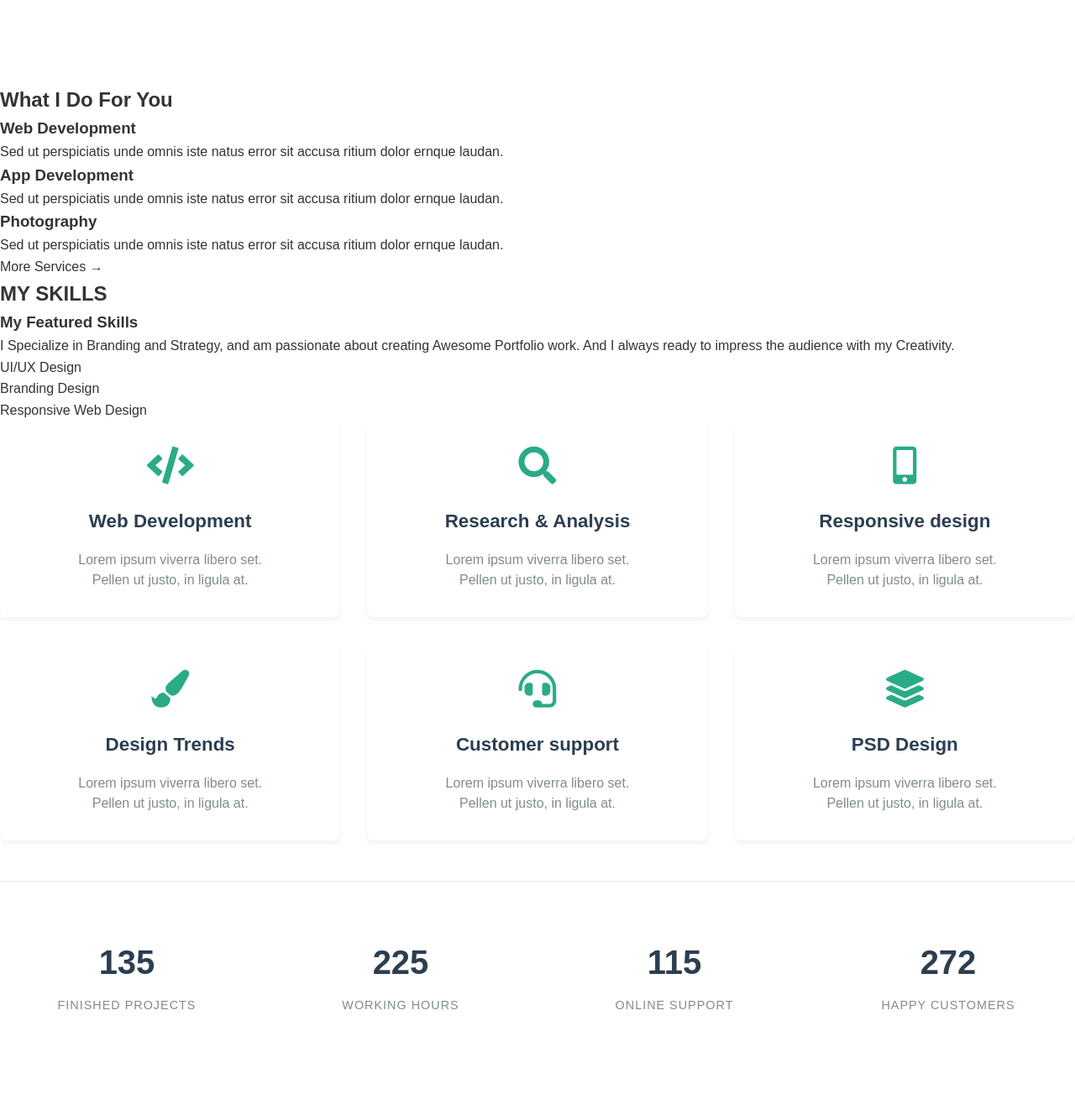
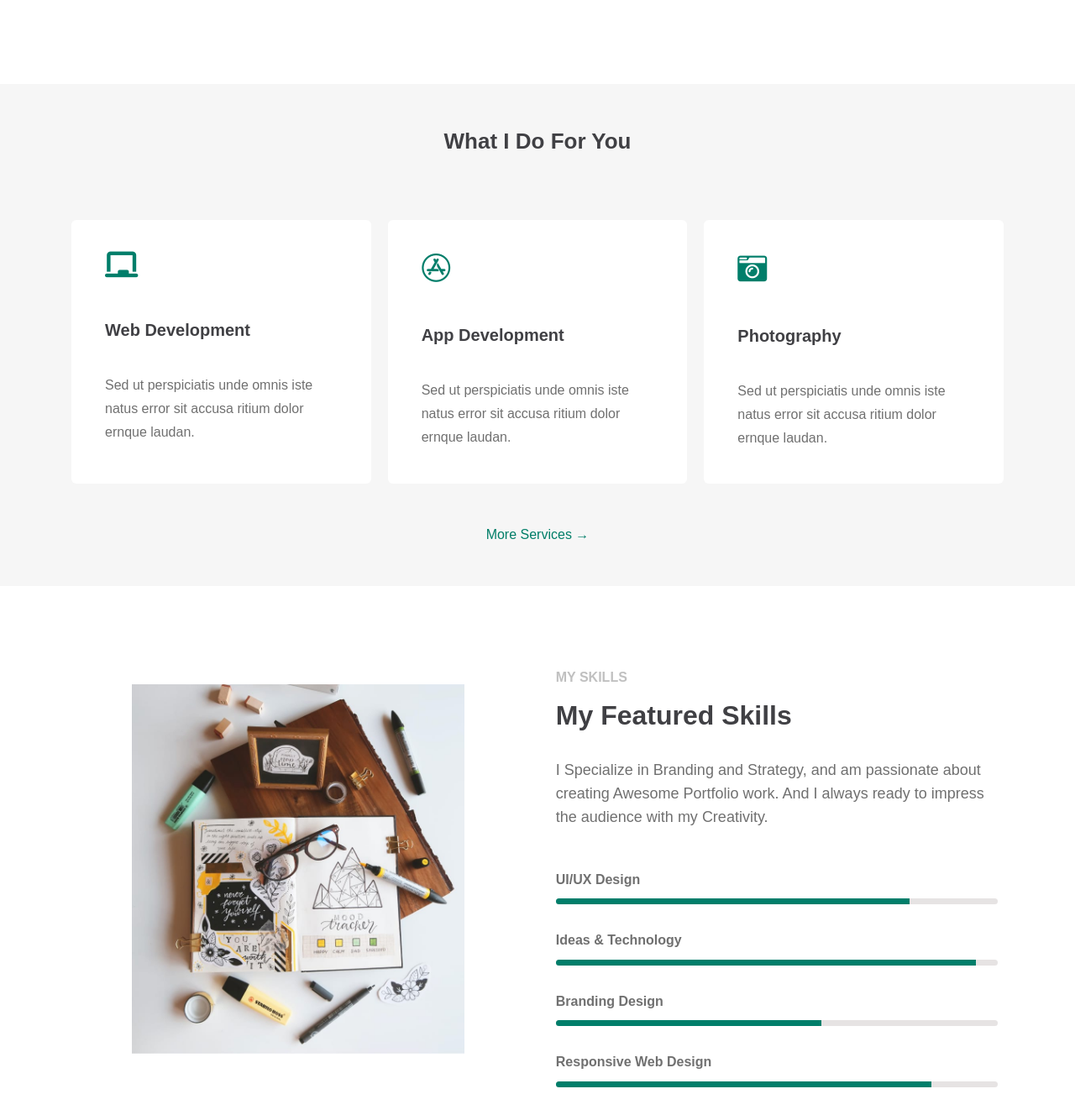
Before and after one commit to SHEMNDARONGUGI/PLP_Group340_Web_assignment_1, a plain HTML site: page index.html in a window 1280 px wide. Shown: the part 1500-2828 px from the top of the page at 84% size. Drawn offline with nearby package versions, Linux system fonts and the light colour scheme.

Commit message:
first commit

```diff
--- a/index.html
+++ b/index.html
@@ -6,7 +6,9 @@
     <title>Portfolio</title>
     <!--Custom CSS-->
     <link rel="stylesheet" href="/styles.css">
+    <link rel="stylesheet" href="styles.css">
     <!--Font Awesome Icons-->
+    <link rel="stylesheet" href="https://cdnjs.cloudflare.com/ajax/libs/font-awesome/6.7.2/css/all.min.css" >
     <link rel="stylesheet" href="https://cdnjs.cloudflare.com/ajax/libs/font-awesome/5.15.4/css/all.min.css">
     <!--Bootstrap icons-->
     <link rel="stylesheet" href="https://cdn.jsdelivr.net/npm/bootstrap-icons@1.5.0/font/bootstrap-icons.css">
@@ -48,7 +50,7 @@
                 </div>
             </div>
             <div class="hero-image">
-                <img src="\IMAGES\John_Watson.png" alt="John Watson">
+                <img src="IMAGES/John_Watson.png" alt="John Watson">
             </div>
         </div>
     </section>
@@ -57,7 +59,7 @@
     <section class="biography">
         <div class="container">
             <div class="bio-image">
-                <img src="\IMAGES\John_Watson.jpg" alt="John Watson">
+                <img src="IMAGES/John_Watson.jpg" alt="John Watson">
             </div>
             <div class="bio-content">
                 <span class="section-subtitle">MY BIOGRAPHY</span>
@@ -102,41 +104,62 @@
             </div>
         </div>
     </section>
-    <section class="services">
-        <h2>What I Do For You</h2>
+    <section class="about-services services ">
+        <div class="service-rapper py-lg-a ">
+         <h2 class="service-heading ">What I Do For You</h2>
+         <div class="service-content ">
+          <div class="service service-style ">
+            <span class="sercice-icon "><i class="fa-solid fa-chalkboard  fa-lg"></i></span>
+            <a href=" "><h3>Web Development</h3></a>
+            <p>Sed ut perspiciatis unde omnis iste natus error sit accusa ritium dolor ernque laudan.</p>
+          </div>
 
-        <div class="service">
-            <h3>Web Development</h3>
+          <div class="service service-style ">
+            <span class="sercice-icon "><i class="fa-brands fa-app-store service-icon-size"></i></span>
+            <a href=" "><h3>App Development</h3>
+            </a>
             <p>Sed ut perspiciatis unde omnis iste natus error sit accusa ritium dolor ernque laudan.</p>
-        </div>
+          </div>
 
-        <div class="service">
-            <h3>App Development</h3>
+          <div class="service service-style ">
+            <span class="sercice-icon "><i class="fas fa-camera-retro service-icon-size"></i></span>
+           <a href=" "><h3>Photography</h3></a>
             <p>Sed ut perspiciatis unde omnis iste natus error sit accusa ritium dolor ernque laudan.</p>
-        </div>
-
-        <div class="service">
-            <h3>Photography</h3>
-            <p>Sed ut perspiciatis unde omnis iste natus error sit accusa ritium dolor ernque laudan.</p>
-        </div>
-
-        <div class="more-services">
-            <a href="#">More Services →</a>
+          </div>
+         </div>
+         <div class="more-services ">
+            <a href="# ">More Services →</a>
+          </div>
         </div>
     </section>
-    <section class="skills">
-        <h2>MY SKILLS</h2>
+    <section class="skills ">
+        <div class="skills-image">
+            <img src="./IMAGES/about1.jpg" alt="skills-img" class="image-fluid">
+        </div>
+        <div class="skills-content">
+        <h2 class="skills-h2 ">MY SKILLS</h2>
 
-        <div class="skills-intro">
+        <div class="skills-intro ">
             <h3>My Featured Skills</h3>
             <p>I Specialize in Branding and Strategy, and am passionate about creating Awesome Portfolio work. And I always ready to impress the audience with my Creativity.</p>
         </div>
 
         <div class="skills-list">
-            <div class="skill-item">UI/UX Design</div>
-            <div class="skill-item">Branding Design</div>
-            <div class="skill-item">Responsive Web Design</div>
+            <li>
+                <h3>UI/UX Design</h3>
+                <span class="bar"><span class="Design"></span></span></li>
+            <li>
+            <li>
+                <h3>Ideas & Technology</h3>
+                <span class="bar"><span class="techology"></span></span></li>
+            <li>
+                <h3>Branding Design</h3>
+                <span class="bar"><span class="Branding"></span></span></li>
+            <li>
+                <h3>Responsive Web Design</h3>
+                <span class="bar"><span class="Responsive"></span></span></li>
         </div>
+    </div>
     </section>
     <section class="services-grid">
             <div class="services-container">
--- a/styles.css
+++ b/styles.css
@@ -527,6 +527,237 @@ nav {
   font-size: 14px;
 }
 
+/*----------services---------*/
+
+section,
+div {
+    display: block;
+    unicode-bidi: isolate;
+}
+
+about-services {
+    background-color: #f6f6f6;
+}
+
+.services, .skills{
+    width: 100%;
+    padding-top: 3rem !important;
+    padding-bottom: 3rem !important;
+    display: flex;
+    flex-direction: column;
+    align-items: center;
+    justify-content: center;
+    background-color: #f6f6f6;
+}
+.skills{
+    width: 100%;
+    padding-top: 3rem !important;
+    padding-bottom: 3rem !important;
+    display: flex;
+    flex-direction:row;
+    align-items: center;
+    gap:20px;
+    padding: 48px 80px;
+    justify-content: center;
+    background-color:#ffffff;
+    overflow: hidden;
+
+}
+
+
+.service-heading {
+    color: #404044;
+    font-size: 26px;
+    text-align: center;
+    max-width: 700px;
+    margin-bottom: 1.5rem;
+    margin-left: auto;
+    margin-right: auto;
+}
+
+.service {
+    background: #fff;
+    flex: 1 1 30%;
+    min-width: 200px;
+    border-radius: 6px;
+    padding: 40px;
+    box-shadow: rgba(0, 0, 0, 00.4);
+    flex-wrap: wrap;
+    display: flex;
+    flex-direction: column;
+    gap: 20px;
+}
+
+.sercice-icon {
+    width: 100%;
+    color: #007E6a;
+    margin:0px 0px 24px;
+}
+.sercice-icon i{
+    font-size:35px;
+}
+.service a {
+    text-decoration: none;
+    color: #404044;
+    font-size:1.25rem;
+    margin:0px 0px 16px;
+
+}
+.service h3{
+    font-size:1.25rem;
+}
+.service:hover a {
+    color: #007E6a;
+}
+
+.service-content p {
+    padding: 0;
+    margin: 0;
+    line-height: 28px;
+    font-family: 'DM Sans', sans-serif;
+    color: #707070;
+}
+
+.more-services {
+    display: flex;
+    align-items: center;
+    justify-content: center;
+}
+
+.more-services a {
+    text-decoration: none;
+    color: #007E68;
+}
+
+.service-content {
+    display: flex;
+    flex-wrap: wrap;
+    gap: 20px;
+    margin: 0 70px;
+    padding: 48px 15px;
+    justify-content: center;
+    flex-direction: row;
+    justify-content: space-evenly;
+}
+.skills-image{
+    width: 50%;
+    padding:0px;
+    height:55vh;
+}
+.skills-content{
+    width: 50%;
+}
+.skills-image .image-fluid{
+    width:100%;
+    object-fit:contain;
+    height:55vh;
+}
+.skills-content{
+   margin-top:3rem !important;
+   padding:0px 12px;
+}
+.skills-content .skills-h2{
+    color:#70707070;
+    font-family:sans-serif;
+    margin:0px 0px 8px;
+    font-size:16px;
+
+}
+.skills-intro h3{
+    font-family:sans-serif;
+    font-size:32px;
+    color:#404044;
+}
+.skills-intro p{
+    font-family:sans-serif;
+    font-size:18px;
+    margin:24px 0px 0px;
+    color:#707070;
+    line-height:28px;
+
+}
+.skills-list
+{
+    display:block;
+    margin-top:3rem !important;
+}
+.skills-list li{
+     list-style:none;
+}
+.skills-list h3{
+      color: #707070;
+      margin:0px 0px 10px;
+      font-size:16px;
+
+}
+.skills-list .bar{
+    background-color:#e6e3e3;
+    display: block;
+    border-radius:10px;
+    overflow: hidden;
+    margin-bottom:30px;
+}
+.skills-list .bar span{
+    height:7px;
+    float: left;
+    background-color: #007E6a;
+
+}
+.Design{
+    background-color: #007E6a;
+    width:80%;
+    animation: design 1.3s ease;
+}
+.techology{
+    background-color: #007E6a;
+    width:95%;
+    animation: move-right 1.3s ease;
+}
+.Branding{
+    background-color: #007E6a;
+    width:60%;
+    animation:branding 1.3s ease;
+}
+.Responsive{
+    background-color: #007E6a;
+    width:85%;
+    animation: responsive 1.3s ease;
+}
+/*---------animating the bars--------*/
+@keyframes move-right{
+  0%{
+       width:0%;
+}
+100%{
+   width:95%;
+}
+}
+@keyframes design{
+0%{
+    width:0%;
+}
+100%{
+width:80%;
+}
+
+}
+@keyframes branding{
+0%{
+    width:0%;
+}
+100%{
+width:60%;
+}
+}
+@keyframes responsive{
+0%{
+    width:0%;
+}
+100%{
+width:85%;
+}
+}
+
 /* Responsive styles for portfolio grid */
 @media (max-width: 992px) {
   .portfolio-items {
@@ -583,3 +814,28 @@ nav {
       max-width: 100px;
     }
   }
+
+
+  /*----------RESPONSIVE CSS FOR SERVICE SECTION----------*/
+  @media (max-width: 976px) {
+
+    .skills{
+        flex-direction:column;
+        padding: 48px 38px;
+       }
+       .skills-image,.skills-content{
+        width:100%;
+       }
+}
+@media (max-width: 768px) {
+    .logo-img {
+        max-width: 100px;
+    }
+}
+@media screen and (max-width:640px) {
+    .service-content {
+        margin: 0 25px;
+
+        }
+
+}
```
Also changed, not shown: IMAGES/about1.jpg (added).
